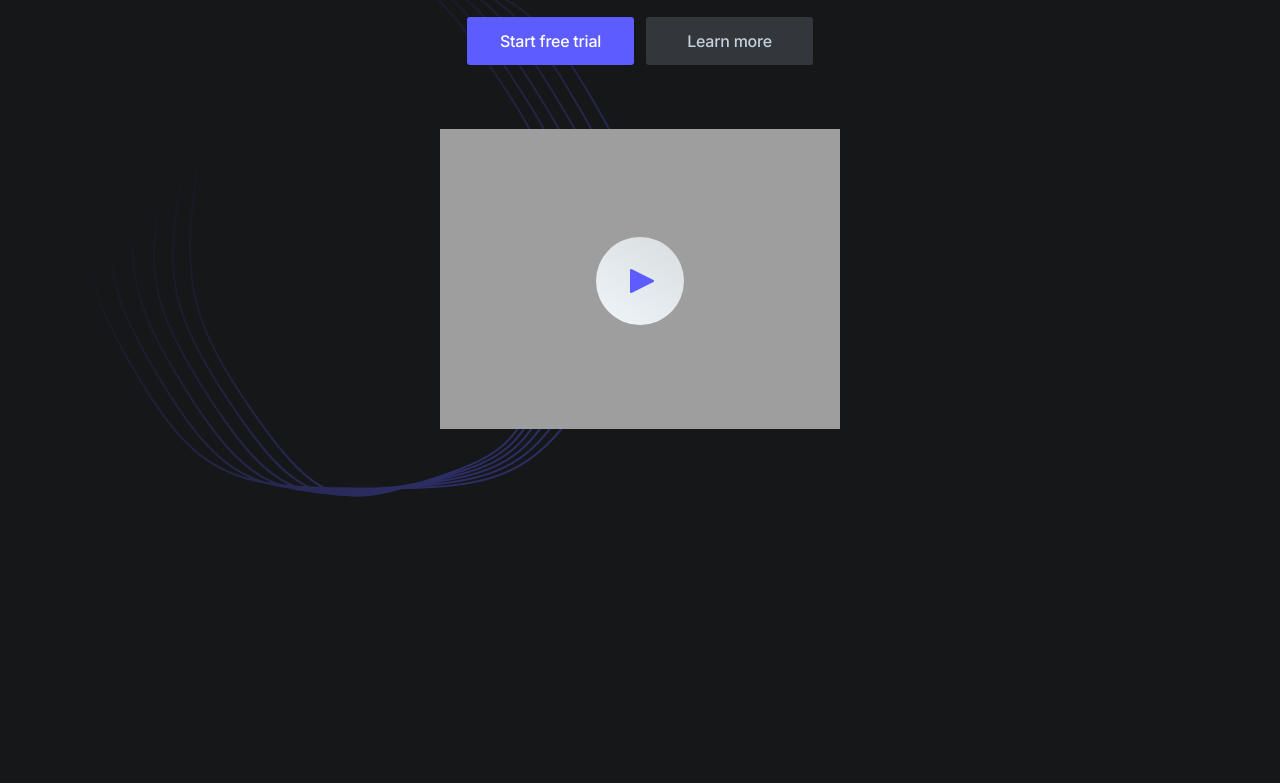
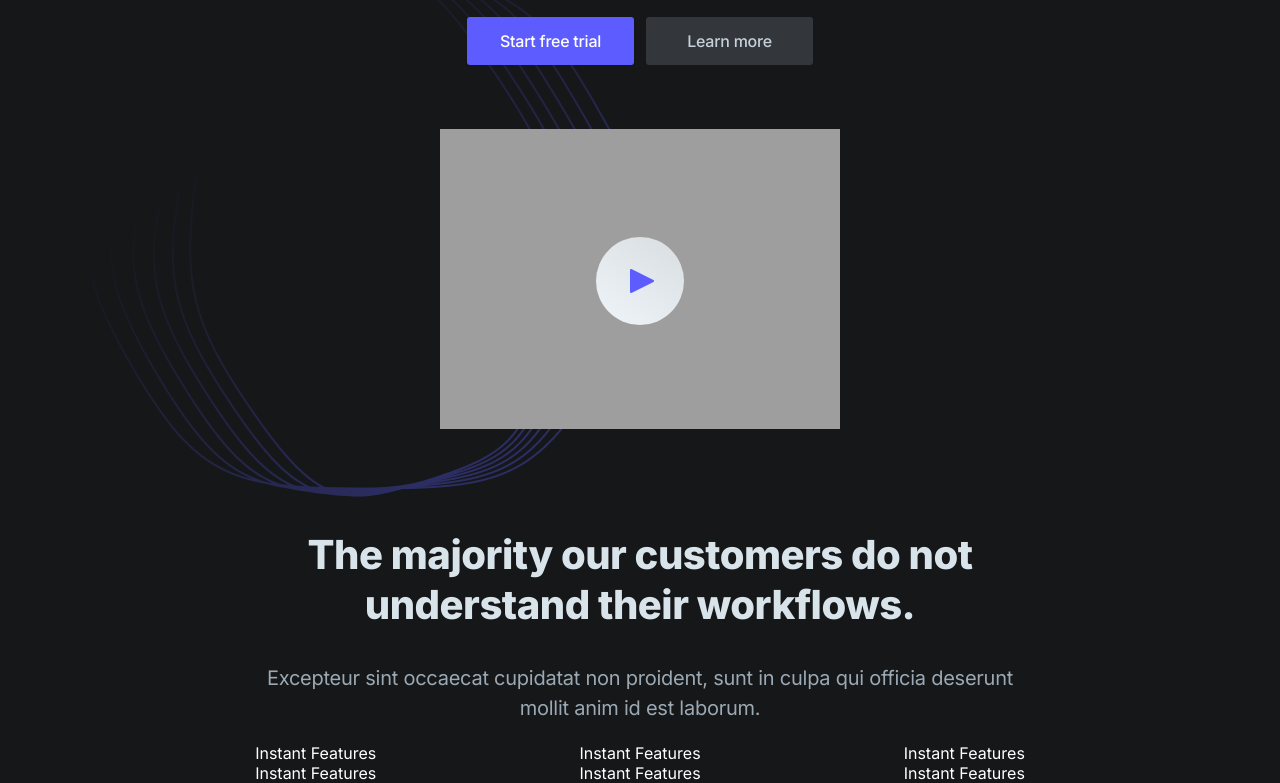
Before and after one commit to kospal777/layout, a website built with Vite: page index.html in a window 1280 px wide. Shown: the part 285-1068 px from the top of the page. Before the commit the page ends 800 px from the top, so only its background shows below. Built offline with nearby package versions, Linux system fonts and the light colour scheme.

Commit message:
start work on advantages

```diff
--- a/index.html
+++ b/index.html
@@ -47,7 +47,22 @@
             </div>
             <img src="./video-container-waves.png" alt="" class="video-container-waves">
         </section>
-        <section id="advantages-section"></section>
+        <section id="advantages-section">
+            <h2>
+                The majority our customers do not <br> understand their workflows.
+            </h2>
+            <p>
+                Excepteur sint occaecat cupidatat non proident, sunt in culpa qui officia deserunt <br> mollit anim id est laborum.
+            </p>
+            <div class="table-section">
+                <div>Instant Features</div>
+                <div>Instant Features</div>
+                <div>Instant Features</div>
+                <div>Instant Features</div>
+                <div>Instant Features</div>
+                <div>Instant Features</div>
+            </div>
+        </section>
         <section id="opportunities-section"></section>
         <section id="reviews-section"></section>
         <footer></footer>
--- a/style.css
+++ b/style.css
@@ -124,3 +124,23 @@ video {
     bottom: 0;
     z-index: -999;
 }
+#advantages-section {
+
+}
+h2 {
+
+    font-family: Inter;
+    font-size: 40px;
+    font-weight: 800;
+    line-height: 50px;
+    letter-spacing: -0.5px;
+    text-align: center;
+    color: rgba(217, 227, 234, 1);
+}
+.table-section {
+    color: white;
+    display: grid;
+    grid-template-columns: repeat(3, 1fr);
+    justify-items: center;
+    align-content: center;
+}
```
